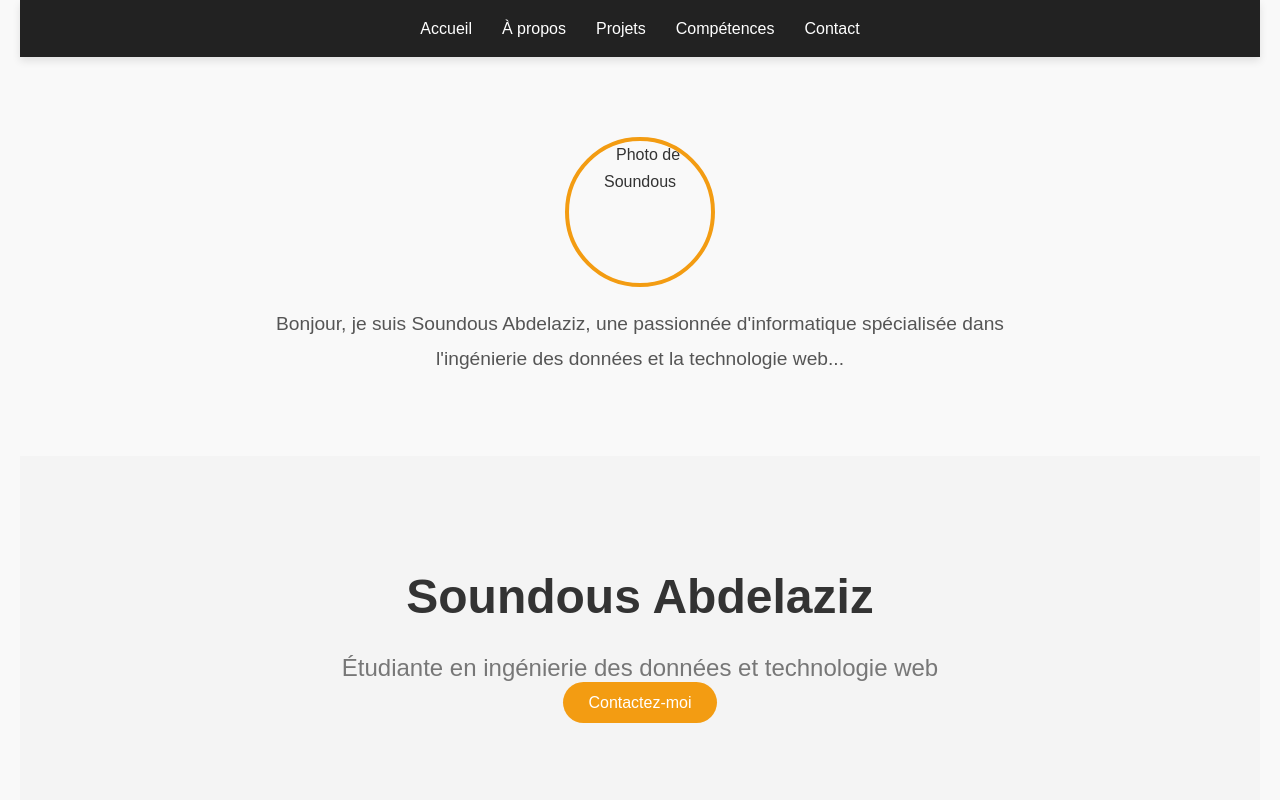
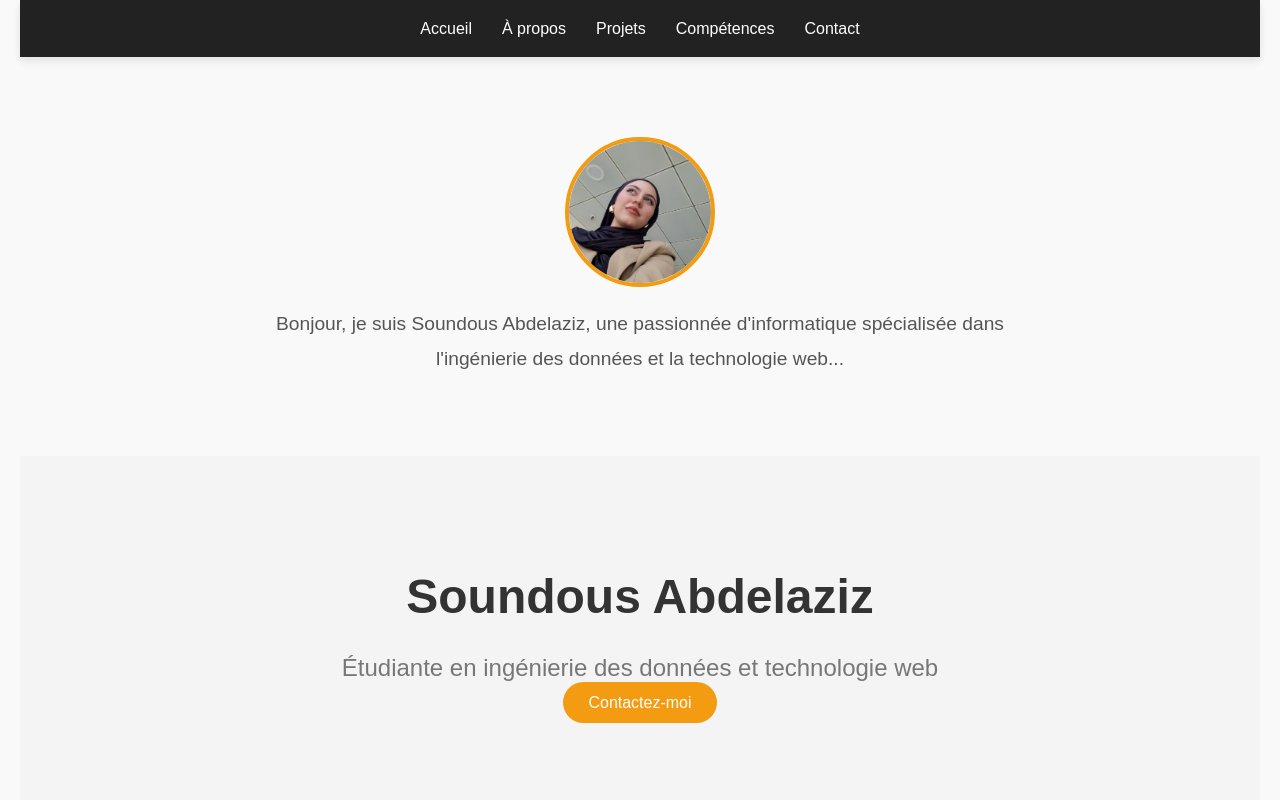
Before and after one commit to soundousabdelaziz/soundousportfolio, a plain HTML site: page index.html in a window 1280 px wide. Shown: the top 800 px of the page. Drawn offline with Linux system fonts and the light colour scheme; files whose address does not match are found by name.

Commit message:
modifications

```diff
--- a/index.html
+++ b/index.html
@@ -20,7 +20,8 @@
   </header>
   <section id="about">
     <div class="about-container">
-      <img src="C:/Users/DELL/Downloads/Telegram Desktop/mephoto.jpg" alt="Photo de Soundous" class="profile-photo">
+      <img src="D:/Desktop/3d_portfolio/mephoto.jpg" alt="Photo de Soundous" class="profile-photo">
+
       <p>
         Bonjour, je suis Soundous Abdelaziz, une passionnée d'informatique spécialisée dans l'ingénierie des données et la technologie web...
       </p>
```
Also changed, not shown: mephoto.jpg (added).
